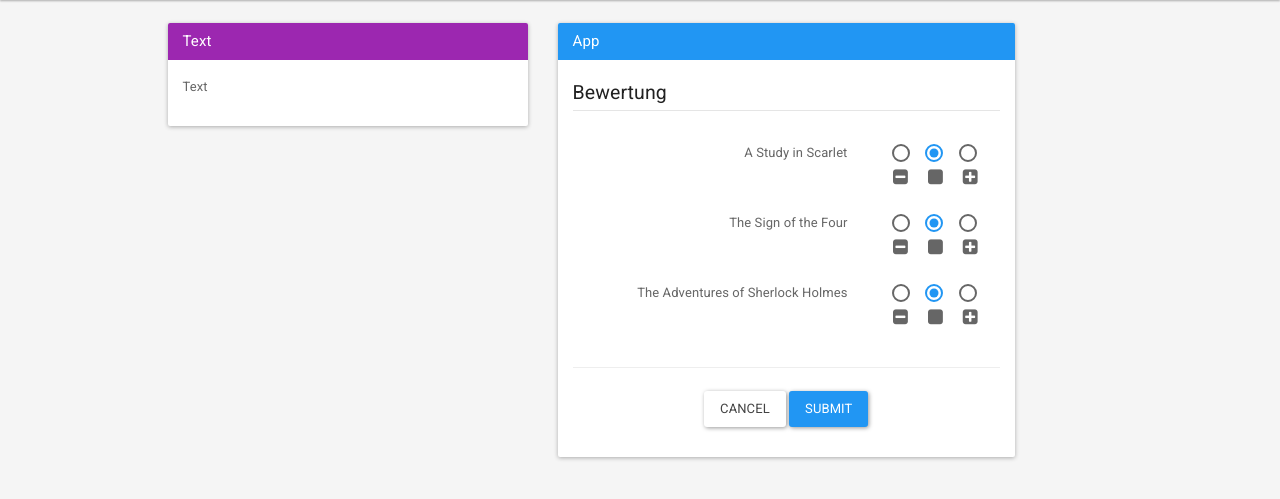
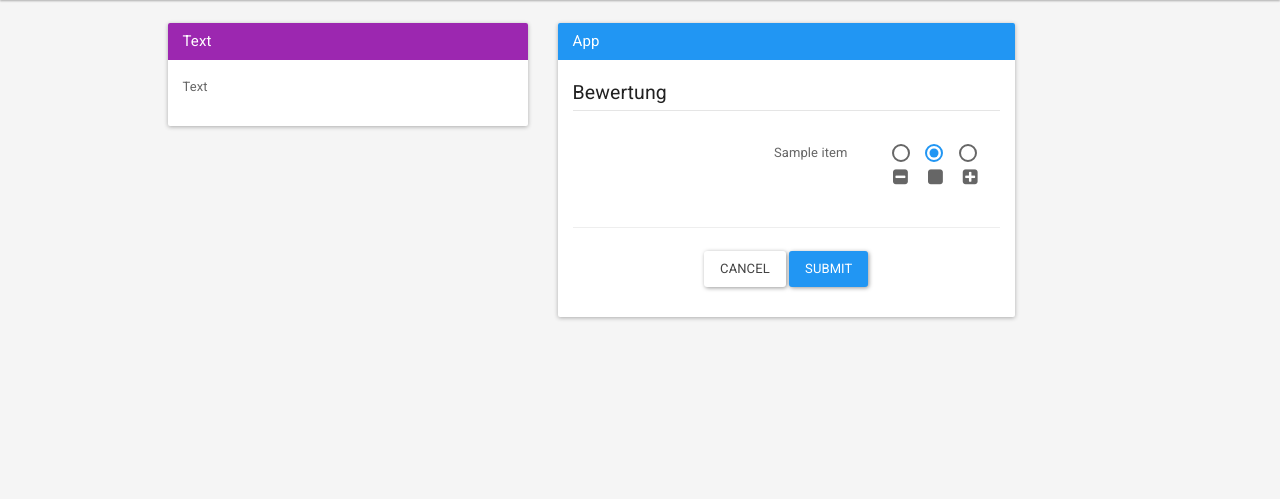
Before and after one commit to datadonK23/shed01, a Flask app: template PyBeispiele/SherlockRec/app/templates/survey.html in a window 1280 px wide. Shown: the part 64-563 px from the top of the page. Run offline with Flask 2, Linux system fonts and the light colour scheme; the template is opened without the code that fills it: most values are stand-ins (such as "Sample title", 1, 10 or a date in 2020); parts of the project's set-up code (start-up, migrations or seed data) failed here and were passed over; some libraries are stand-ins or nearby versions.

Commit message:
all inputs, book db connection

```diff
--- a/PyBeispiele/SherlockRec/app/models.py
+++ b/PyBeispiele/SherlockRec/app/models.py
@@ -19,7 +19,7 @@ class DB:
         """
         # DB query
         query_books = "SELECT * FROM books"
-        books = con.execute(sql.text(query_books))
+        books = self.con.execute(sql.text(query_books))
 
         # Data processing
         book_ids = []; titles = []
@@ -38,7 +38,7 @@ class DB:
         """
         # DB query
         query_ratings = "SELECT * FROM ratings"
-        all_ratings = con.execute(sql.text(query_ratings))
+        all_ratings = self.con.execute(sql.text(query_ratings))
 
         # Data processing
         user_ids = []; ts = []; br01 = []; br02 = []; br03 = []; br04 = []; br05 = []; br06 = []; br07 = []; br08 = [];
--- a/PyBeispiele/SherlockRec/app/templates/survey.html
+++ b/PyBeispiele/SherlockRec/app/templates/survey.html
@@ -83,7 +83,24 @@
                             <form class="form-horizontal">
                                 <fieldset>
                                     <legend>Bewertung</legend>
+                                    <!-- Input for each book -->
+                                    {% for item in bookTitles %}
+                                    <div class="form-group text-center">
+                                        <label class="col-lg-8 control-label">{{ item }}</label>
+                                        <div class="col-lg-4">
+                                            <label class="radio-inline"><input type="radio" name="IN{{loop.index}}" value="-1"></label>
+                                            <label class="radio-inline"><input type="radio" name="IN{{loop.index}}" value="0" checked=""></label>
+                                            <label class="radio-inline"><input type="radio" name="IN{{loop.index}}" value="1"></label>
+                                        </div>
+                                        <div class="col-lg-4 col-lg-offset-8">
+                                            <i class="fa fa-minus-square fa-lg"></i>&nbsp;&nbsp;&nbsp;&nbsp;&nbsp;
+                                            <i class="fa fa-square fa-lg"></i>&nbsp;&nbsp;&nbsp;&nbsp;&nbsp;
+                                            <i class="fa fa-plus-square fa-lg"></i>&nbsp;&nbsp;
+                                        </div>
+                                    </div>
+                                    {% endfor %}
 
+                                    <!-- Input Template
                                     <div class="form-group text-center">
                                         <label class="col-lg-8 control-label">A Study in Scarlet</label>
                                         <div class="col-lg-4">
@@ -97,33 +114,7 @@
                                             <i class="fa fa-plus-square fa-lg"></i>&nbsp;&nbsp;
                                         </div>
                                     </div>
-                                    <div class="form-group text-center">
-                                        <label class="col-lg-8 control-label">The Sign of the Four</label>
-                                        <div class="col-lg-4">
-                                            <label class="radio-inline"><input type="radio" name="INBook02" value="-1"></label>
-                                            <label class="radio-inline"><input type="radio" name="INBook02" value="0" checked=""></label>
-                                            <label class="radio-inline"><input type="radio" name="INBook02" value="1"></label>
-                                        </div>
-                                        <div class="col-lg-4 col-lg-offset-8">
-                                            <i class="fa fa-minus-square fa-lg"></i>&nbsp;&nbsp;&nbsp;&nbsp;&nbsp;
-                                            <i class="fa fa-square fa-lg"></i>&nbsp;&nbsp;&nbsp;&nbsp;&nbsp;
-                                            <i class="fa fa-plus-square fa-lg"></i>&nbsp;&nbsp;
-                                        </div>
-                                    </div>
-                                    <div class="form-group text-center">
-                                        <label class="col-lg-8 control-label">The Adventures of Sherlock Holmes</label>
-                                        <div class="col-lg-4">
-                                            <label class="radio-inline"><input type="radio" name="INBook03" value="-1"></label>
-                                            <label class="radio-inline"><input type="radio" name="INBook03" value="0" checked=""></label>
-                                            <label class="radio-inline"><input type="radio" name="INBook03" value="1"></label>
-                                        </div>
-                                        <div class="col-lg-4 col-lg-offset-8">
-                                            <i class="fa fa-minus-square fa-lg"></i>&nbsp;&nbsp;&nbsp;&nbsp;&nbsp;
-                                            <i class="fa fa-square fa-lg"></i>&nbsp;&nbsp;&nbsp;&nbsp;&nbsp;
-                                            <i class="fa fa-plus-square fa-lg"></i>&nbsp;&nbsp;
-                                        </div>
-                                    </div>
-
+-->
                                     <div class="form-group text-center">
                                         <div class="col-lg-12">
                                             <hr>
```
Also changed, not shown: PyBeispiele/SherlockRec/app/views.py (+24 -7 lines).
